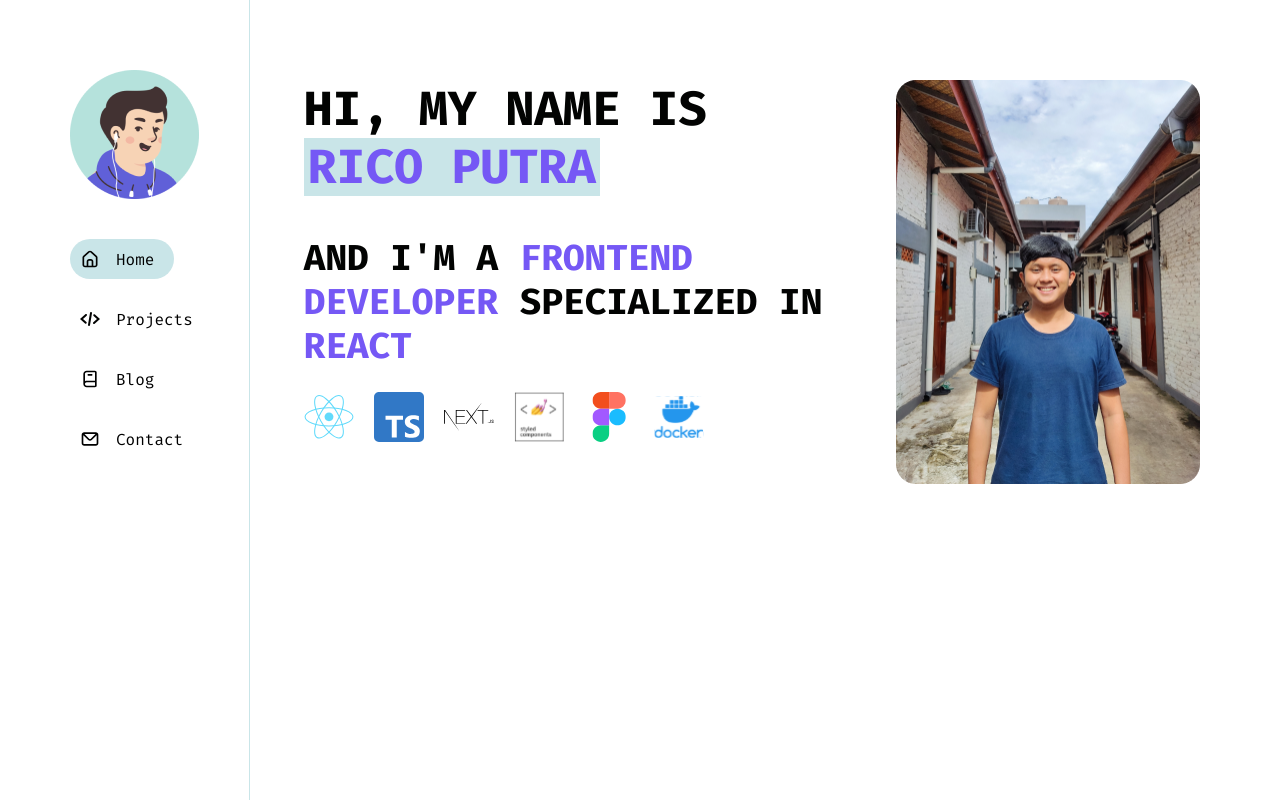
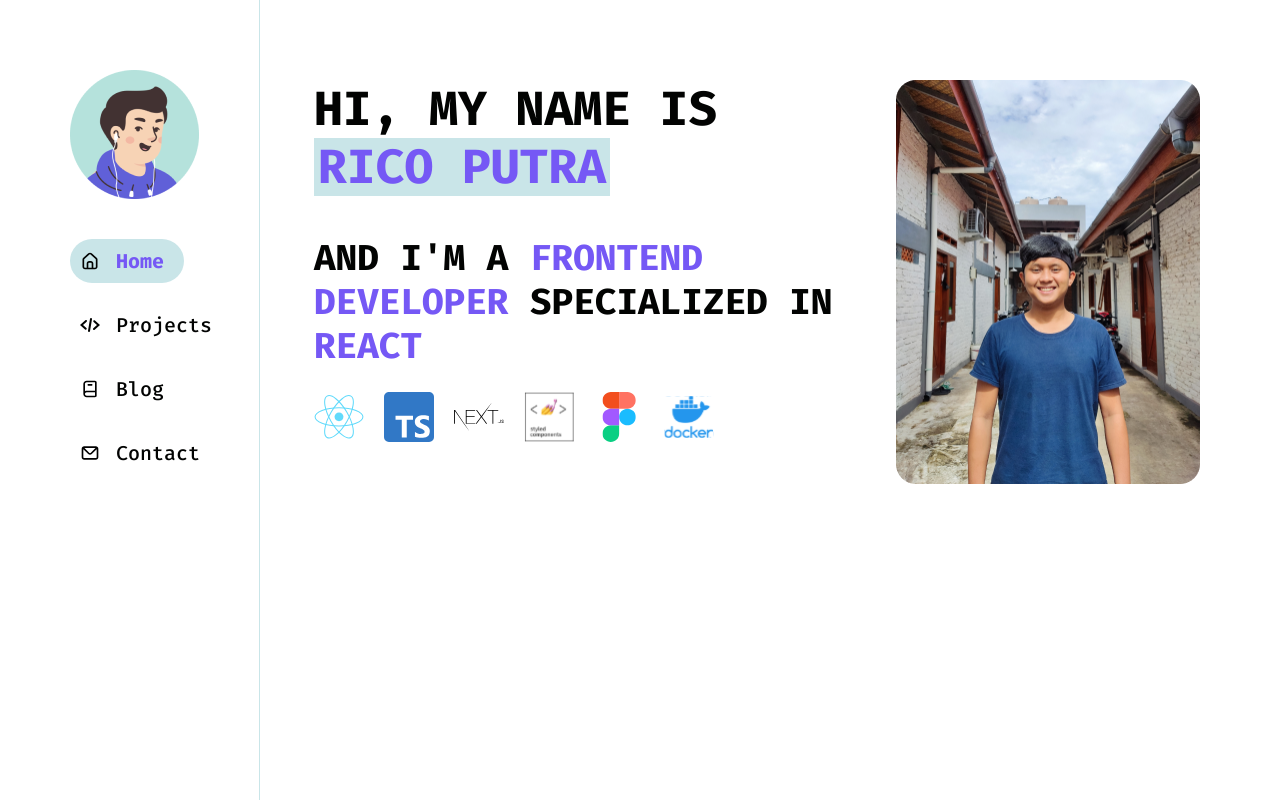
Before and after one commit to ricoputrap/ricoputra, a Next.js app: page / in a window 1280 px wide. Built offline with nearby package versions, Linux system fonts and the light colour scheme.

Commit message:
refactor styling variables

```diff
--- a/components/atoms/NavMenuItem/index.styles.ts
+++ b/components/atoms/NavMenuItem/index.styles.ts
@@ -7,20 +7,22 @@ interface WrapperProps {
 export const Wrapper = styled.div<WrapperProps>`
   padding: 10px 20px 10px 10px;
   width: fit-content;
-  background-color: ${props => props.isActive ? props.theme.border : "transparent"};
+  background-color: ${props => props.isActive ? props.theme.colorBorder : "transparent"};
   border-radius: 50px;
   display: flex;
   align-items: center;
   margin-bottom: 20px;
 
   &:hover {
-    background-color: ${props => props.isActive ? "auto" : props.theme.backgroundCard};
+    background-color: ${props => props.isActive ? "auto" : props.theme.colorBackgroundCard};
     cursor: pointer;
   }
 
   p {
     margin: 0;
     margin-left: 16px;
+    font-weight: ${props => props.isActive ? props.theme.fontBold : props.theme.fontMedium};
+    color: ${({ isActive, theme }) => isActive ? theme.colorActive : theme.colorPrimary};
   }
 
   span {
@@ -28,3 +30,7 @@ export const Wrapper = styled.div<WrapperProps>`
     height: 20px !important;
   }
 `;
+
+export const Label = styled.p`
+  font-size: 20px;
+`;
--- a/components/atoms/NavMenuItem/index.tsx
+++ b/components/atoms/NavMenuItem/index.tsx
@@ -1,7 +1,7 @@
 import React from 'react'
 import Link from 'next/link'
 import Image from 'next/image'
-import { Wrapper } from './index.styles';
+import { Label, Wrapper } from './index.styles';
 
 interface Props {
   img: any;
@@ -15,7 +15,7 @@ const NavMenuItem: React.FC<Props> = ({ img, to, isActive = false, label }) => {
     <Link href={to}>
       <Wrapper isActive={isActive}>
         <Image src={img} width={20} height={20} className="nav-icon" />
-        <p>{label}</p>
+        <Label>{label}</Label>
       </Wrapper>
     </Link>
   )
--- a/components/atoms/Text/index.styles.ts
+++ b/components/atoms/Text/index.styles.ts
@@ -3,13 +3,13 @@ import styled from "styled-components";
 export const Heading1 = styled.h1`
   font-size: 48px;
   font-weight: 700;
-  color: ${props => props.theme.primary};
+  color: ${props => props.theme.colorPrimary};
   margin: 0;
 `;
 
 export const Heading2 = styled.h2`
   font-size: 36px;
   font-weight: 700;
-  color: ${props => props.theme.primary};
+  color: ${props => props.theme.colorPrimary};
   margin: 0;
 `;
--- a/components/molecules/Navbar/index.styles.ts
+++ b/components/molecules/Navbar/index.styles.ts
@@ -7,5 +7,5 @@ export const Wrapper = styled.div`
   width: 260px;
   min-height: 100vh;
 
-  border-right: 1px solid ${props => props.theme.border};
+  border-right: 1px solid ${props => props.theme.colorBorder};
 `;
--- a/components/organisms/Hero/index.styles.ts
+++ b/components/organisms/Hero/index.styles.ts
@@ -14,8 +14,8 @@ export const Container = styled.div`
 `;
 
 export const Name = styled.div`
-  color: ${props => props.theme.active};
-  background-color: ${props => props.theme.border};
+  color: ${props => props.theme.colorActive};
+  background-color: ${props => props.theme.colorBorder};
   width: fit-content;
   padding: 0 4px;
 `;
--- a/styles/index.styles.ts
+++ b/styles/index.styles.ts
@@ -1,11 +1,15 @@
 const theme = {
-  background: "#FFFFFF",
-  backgroundCard: "#F6F8FA",
-  border: "#C9E5E8",
+  colorBackground: "#FFFFFF",
+  colorBackgroundCard: "#F6F8FA",
+  colorBorder: "#C9E5E8",
 
-  primary: "#020302",
-  secondary: "#939393",
-  active: "#7558F5"
+  colorPrimary: "#020302",
+  colorSecondary: "#939393",
+  colorActive: "#7558F5",
+
+  fontBold: 700,
+  fontMedium: 500,
+  fontRegular: 400,
 };
 
 export default theme;
```
